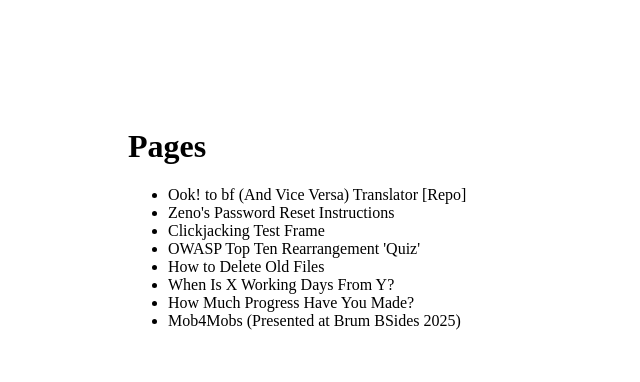
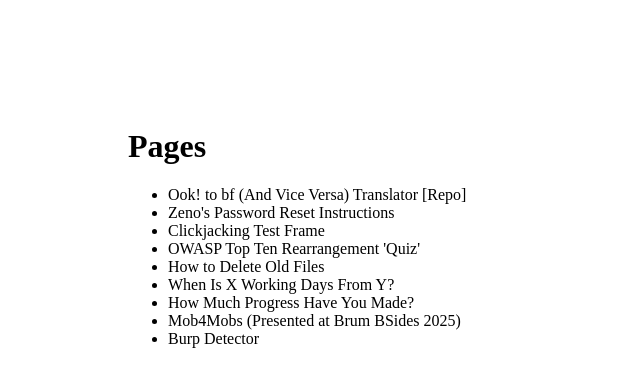
Before and after one commit to joe-ds/joe-ds.github.io, a plain HTML site: page index.html in a window 1280 px wide. Shown: the whole page, without its empty margins (0-640 px from the left). Drawn offline with Linux system fonts and the light colour scheme.

Commit message:
Update index.html

```diff
--- a/index.html
+++ b/index.html
@@ -26,6 +26,7 @@
             <li><a href="https://joe-ds.github.io/workingdays.html">When Is X Working Days From Y?</a></li>
             <li><a href="https://joe-ds.github.io/progress.html">How Much Progress Have You Made?</a></li>
             <li><a href="https://joe-ds.github.io/mob4mobs.html">Mob4Mobs (Presented at Brum BSides 2025)</a></li>
+            <li><a href="https://joe-ds.github.io/burp_detector.html">Burp Detector</a></li>
         </ul>
     </body>
 </html>
```
